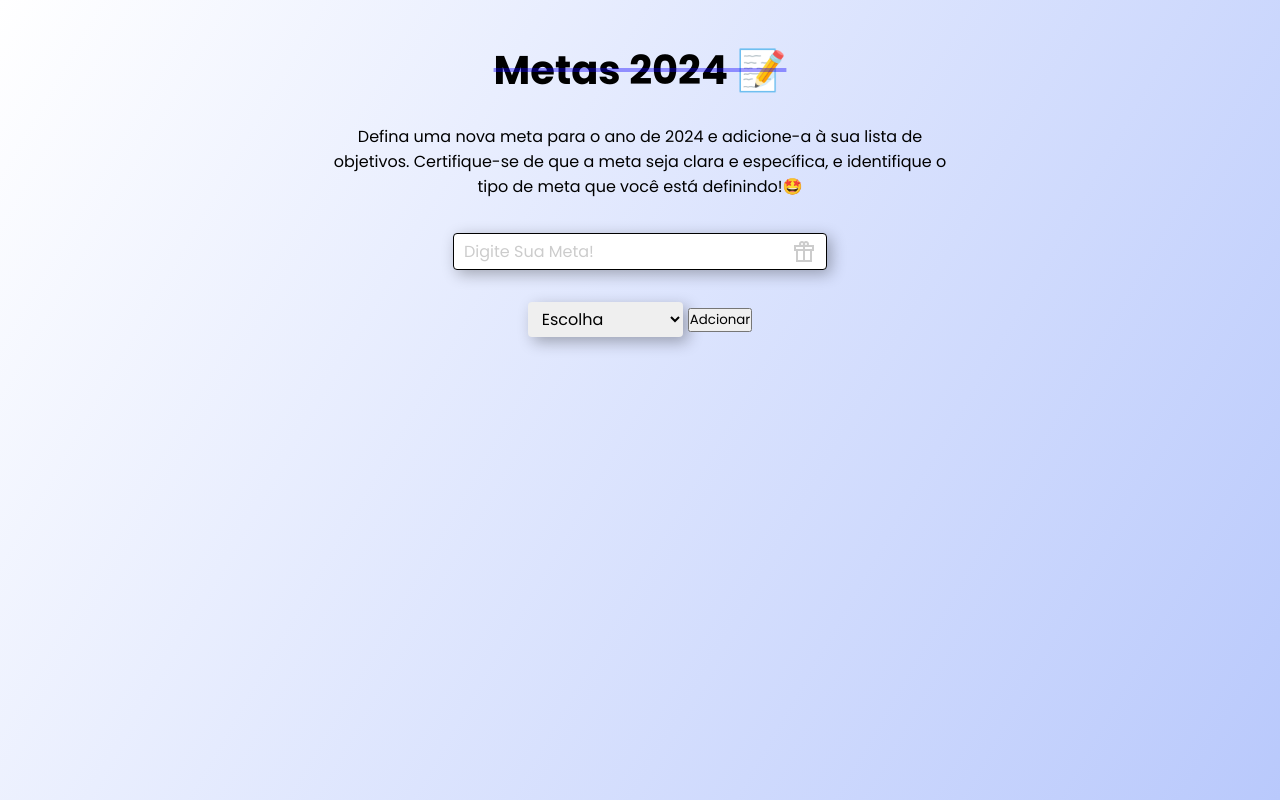
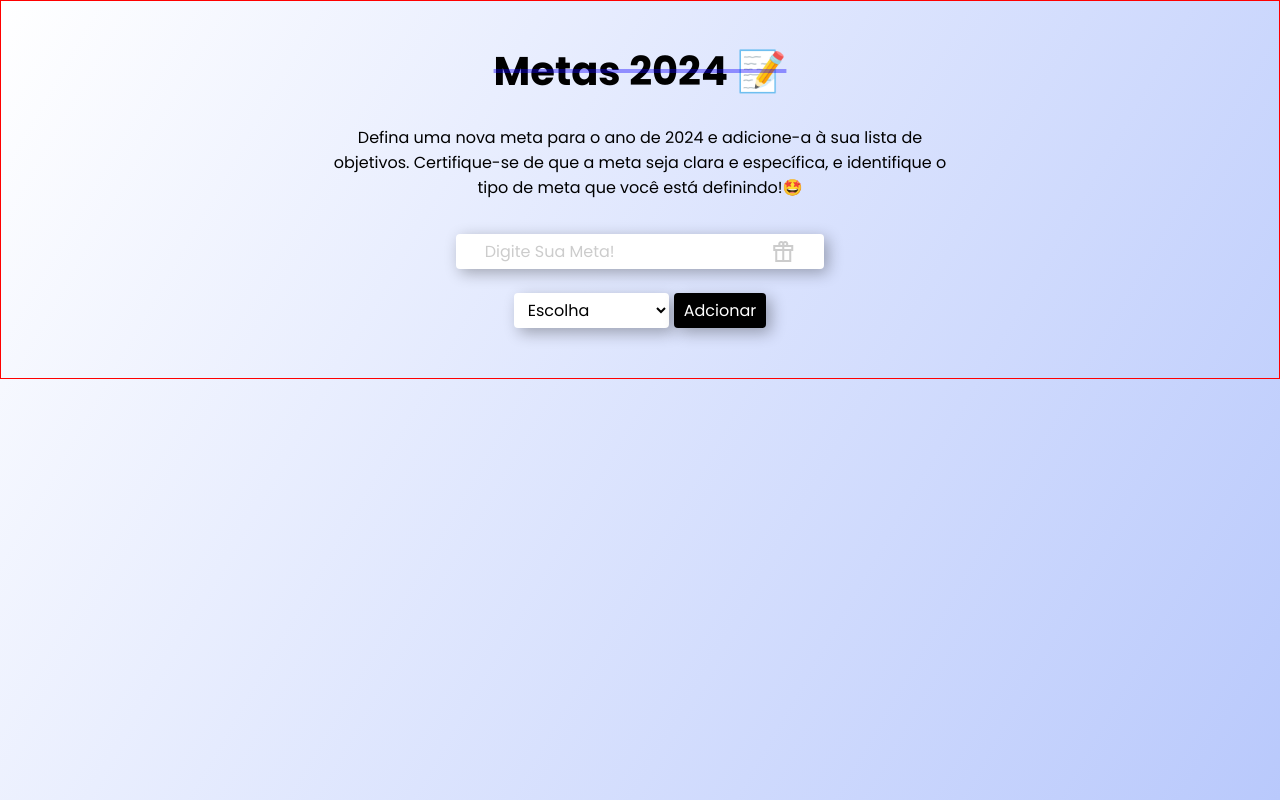
Before and after one commit to Jeanaraga/Metas, a plain HTML site: page index.html in a window 1280 px wide. Drawn offline with nearby package versions, Linux system fonts and the light colour scheme.

Commit message:
header finished

```diff
--- a/assets/scss/header.scss
+++ b/assets/scss/header.scss
@@ -3,6 +3,11 @@ header{
     @include flexColumnCenter();
     gap: 1rem;
     text-align: center;
+    border: 1px solid red;
+
+    @media screen and (max-width:380px) {
+        padding: 40px 20px;
+    }
 
     h1 {
         font-size: 2.5rem;
@@ -23,14 +28,14 @@ header{
         width: 90vw;
         max-width: 650px;
         @include flexRow(center);
-        gap: 2rem;
+        gap: 1.5rem;
 
         .input-field {
             @include flexRow();
-            gap: 12px;
+            gap: 8px;
             background-color: white;
             padding: 5px 10px;
-            border: 1px solid #000;
+            border: none;
             border-radius: 4px;
             @include sombra(4px);
 
@@ -39,6 +44,9 @@ header{
                 font-size: 1rem;
                 background: transparent;
                 text-transform: capitalize;
+                max-width: 80%;
+
+
 
                 &:focus {
                     outline: none;
@@ -51,23 +59,52 @@ header{
             span {
                 color: #ccc;
             }
+
+            @media screen and (max-width:320px) {
+                input {
+                    font-size: 0.7rem;
+                }
+
+                width: 70vw;
+            }
         }
 
         .input-submit-box {
             @include flexRow();
             gap: 5px;
 
+
+
             select {
                 font-size: 1rem;
                 padding: 5px 10px;
                 border: none;
                 border-radius: 4px;
+                background: white;
                 @include sombra(5px);
 
                 &:focus {
                     outline: none;
                 }
             }
+
+            button {
+                font-size: 1rem;
+                padding: 5px 10px;
+                border: none;
+                border-radius: 4px;
+                background: rgb(0, 0, 0);
+                color: white;
+                @include sombra(5px);
+                cursor: pointer;
+            }
+
+            @media screen and (max-width:320px) {
+                select,button {
+                    font-size: 0.8rem;
+                    width: 70vw;
+                }
+            }
         }
     }
 }
--- a/index.html
+++ b/index.html
@@ -14,7 +14,7 @@
         <h1>Metas 2024 📝</h1>
         <p>Defina uma nova meta para o ano de 2024 e adicione-a à sua lista de objetivos. Certifique-se de que a meta
             seja clara e específica, e identifique o tipo de meta que você está definindo!🤩</p>
-        <div class="container-inputs">
+        <form class="container-inputs">
             <div class="input-text-box">
                 <div class="input-field">
                     <input type="text" name="inputTarefa" id="inputTarefa" placeholder="Digite sua meta!">
@@ -32,7 +32,7 @@
                 </select>
                 <button>Adcionar</button>
             </div>
-        </div>
+        </form>
     </header>
     <script type="module" src="./assets/js/script.js"></script>
 </body>
```
Also changed, not shown: assets/css/style.css, 1 other file.
